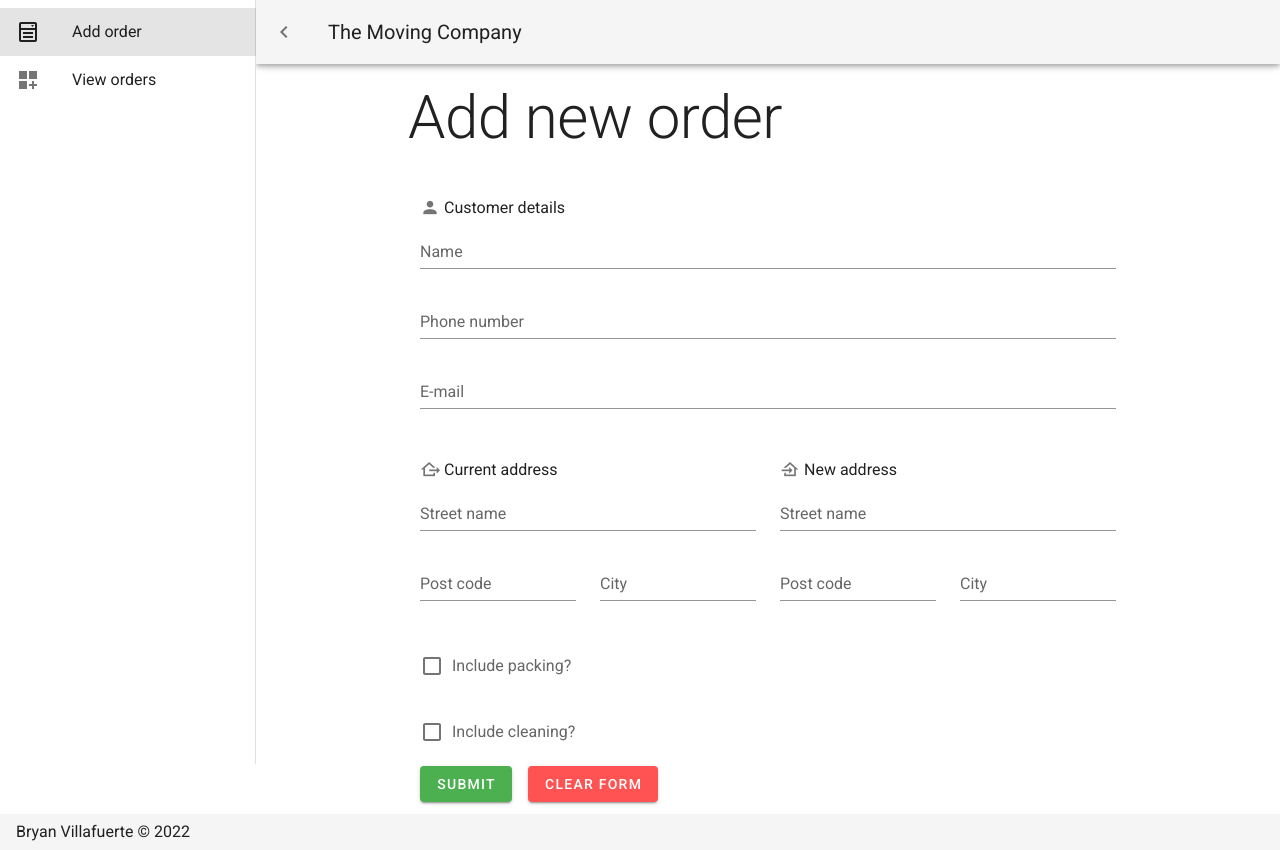
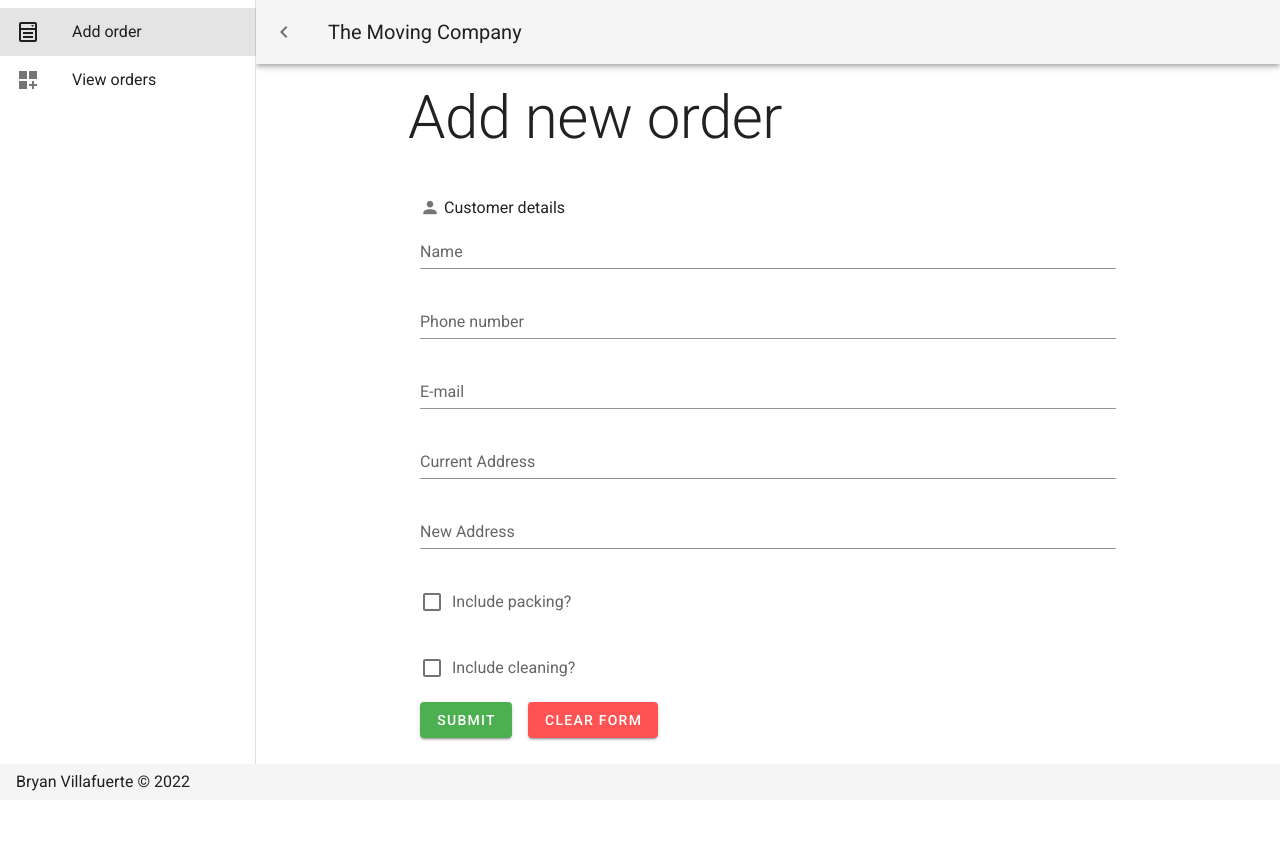
Before and after one commit to bryanvillafuerte/moving-company, a Nuxt app: page / in a window 1280 px wide. After the commit the page ends 800 px from the top, so only its background shows below. Built offline with nearby package versions, Linux system fonts and the light colour scheme.

Commit message:
replaced mock API with spring boot API

```diff
--- a/components/OrderCard.vue
+++ b/components/OrderCard.vue
@@ -2,7 +2,7 @@
   <v-card class="order-card">
     <div class="text-overline pa-4" :class="orderStatus ? 'status-open' : 'status-closed'">
       <template>Order number:</template>
-      <template>{{ order.orderNumber }}</template>
+      <template>00{{ order.id }}</template>
     </div>
 
     <v-divider></v-divider>
@@ -13,7 +13,7 @@
           <template v-slot:activator>
             <v-list-item-content>
               <v-list-item-title class="text-h5 mb-1">
-                {{ order.customerDetails.name }}
+                {{ order.name }}
               </v-list-item-title>
             </v-list-item-content>
           </template>
@@ -22,25 +22,32 @@
             <v-list-item-content>
               <v-list-item-subtitle>
                 <v-icon dense>mdi-cellphone</v-icon>
-                <template>+47 {{ order.customerDetails.phoneNumber }}</template>
+                <template>+47 {{ order.phoneNumber }}</template>
               </v-list-item-subtitle>
               <v-list-item-subtitle>
                 <v-icon dense>mdi-email-outline</v-icon>
-                <template>{{ order.customerDetails.emailAddress }}</template>
+                <template>{{ order.email }}</template>
               </v-list-item-subtitle>
               <v-list-item-subtitle>
                 <v-icon dense>mdi-home-export-outline</v-icon>
-                <template>{{ order.currentAddress.street }},</template>
-                <template>{{ order.currentAddress.postCode }}</template>
-                <template>{{ order.currentAddress.city }}</template>
+                <template>{{ order.currentAddress }}</template>
               </v-list-item-subtitle>
               <v-list-item-subtitle>
                 <v-icon dense>mdi-home-import-outline</v-icon>
-                <template>{{ order.newAddress.street }},</template>
-                <template>{{ order.newAddress.postCode }}</template>
-                <template>{{ order.newAddress.city }}</template>
+                <template>{{ order.newAddress }}</template>
               </v-list-item-subtitle>
             </v-list-item-content>
+          </v-list-item>
+
+          <v-list-item>
+            <v-list-item-subtitle>
+              <v-list-item-avatar v-if="order.withPacking" color="cyan lighten-1" size="32" class="mx-0 mr-2">
+                <v-icon dense color="white">mdi-package-variant</v-icon>
+              </v-list-item-avatar>
+              <v-list-item-avatar v-if="order.withCleaning" color="cyan lighten-1" size="32" class="mx-0">
+                <v-icon dense color="white">mdi-broom</v-icon>
+              </v-list-item-avatar>
+            </v-list-item-subtitle>
           </v-list-item>
         </v-list-group>
       </v-list-item-content>
@@ -57,87 +64,39 @@
           <h4 class="font-weight-regular ml-1">Customer details</h4>
         </div>
         <v-text-field
-          v-model="order.customerDetails.name"
+          v-model="order.name"
           :rules="nameRules"
           label="Name"
           required
         ></v-text-field>
 
         <v-text-field
-          v-model="order.customerDetails.phoneNumber"
+          v-model="order.phoneNumber"
           :rules="numberRules"
           label="Phone number"
           required
         ></v-text-field>
 
         <v-text-field
-          v-model="order.customerDetails.emailAddress"
+          v-model="order.email"
           :rules="emailRules"
           label="E-mail"
           required
         ></v-text-field>
 
-        <div class="mt-4 mb-4">
-          <div class="mb-0 form-group-header">
-            <v-icon dense>mdi-home-export-outline</v-icon>
-            <h4 class="font-weight-regular ml-1">Current address</h4>
-          </div>
-          <v-text-field
-            v-model="order.currentAddress.street"
-            :rules="streetRules"
-            label="Street name"
-            required
-          ></v-text-field>
-          <v-row>
-            <v-col>
-              <v-text-field
-                v-model="order.currentAddress.postCode"
-                :rules="postCodeRules"
-                label="Post code"
-                required
-              ></v-text-field>
-            </v-col>
-            <v-col>
-              <v-text-field
-                v-model="order.currentAddress.city"
-                :rules="cityRules"
-                label="City"
-                required
-              ></v-text-field>
-            </v-col>
-          </v-row>
-        </div>
+        <v-text-field
+          v-model="order.currentAddress"
+          :rules="currentAddressRules"
+          label="Current Address"
+          required
+        ></v-text-field>
 
-        <div class="mt-4 mb-4">
-          <div class="mb-0 form-group-header">
-            <v-icon dense>mdi-home-import-outline</v-icon>
-            <h4 class="font-weight-regular ml-1">New address</h4>
-          </div>
-          <v-text-field
-            v-model="order.newAddress.street"
-            :rules="streetRules"
-            label="Street name"
-            required
-          ></v-text-field>
-          <v-row>
-            <v-col>
-              <v-text-field
-                v-model="order.newAddress.postCode"
-                :rules="postCodeRules"
-                label="Post code"
-                required
-              ></v-text-field>
-            </v-col>
-            <v-col>
-              <v-text-field
-                v-model="order.newAddress.city"
-                :rules="cityRules"
-                label="City"
-                required
-              ></v-text-field>
-            </v-col>
-          </v-row>
-        </div>
+        <v-text-field
+          v-model="order.newAddress"
+          :rules="newAddressRules"
+          label="New Address"
+          required
+        ></v-text-field>
 
         <v-checkbox
           v-model="order.withPacking"
@@ -221,14 +180,11 @@ export default {
         v => !!v || 'E-mail is required',
         v => /.+@.+\..+/.test(v) || 'E-mail must be valid',
       ],
-      streetRules: [
-        v => !!v || 'Street name is required',
+      currentAddressRules: [
+        v => !!v || 'Current address is required',
       ],
-      postCodeRules: [
-        v => !!v || 'Post code is required',
-      ],
-      cityRules: [
-        v => !!v || 'City is required',
+      newAddressRules: [
+        v => !!v || 'New address is required',
       ],
       select: null,
       snackbar: false,
@@ -272,6 +228,8 @@ export default {
   }
 
   .edit-form {
+    width: 100%;
+
     .form-group-header {
       display: flex;
     }
--- a/pages/ViewOrders.vue
+++ b/pages/ViewOrders.vue
@@ -19,11 +19,6 @@
         v-for="(order, i) in closedOrders"
         :key="i"
         :order-data="order"
-        :order-number="order.orderNumber"
-        :customer-name="order.customerDetails.name"
-        :number="order.customerDetails.phoneNumber"
-        :email="order.customerDetails.emailAddress"
-        :status="getStatus(order.status)"
       />
     </div>
   </v-container>
@@ -44,20 +39,12 @@ export default {
       closedOrders: []
     }
   },
-  methods: {
-    async getOrderList() {
-      this.orders = await fetch('http://localhost:3001/mockapi/v1/orders')
-        .then(res => res.json())
+  async mounted() {
+    this.orders = await this.$axios.$get('http://localhost:8080/api/orders')
 
-      this.openOrders = this.orders.filter(order => order.status === "OPEN")
-      this.closedOrders = this.orders.filter(order => order.status === "CLOSED")
-    },
-    getStatus(status) {
-      return status === "OPEN";
-    }
-  },
-  async mounted() {
-    await this.getOrderList()
+    this.openOrders = this.orders.filter(order => order.status === "OPEN")
+    this.closedOrders = this.orders.filter(order => order.status === "CLOSED")
+
   }
 }
 </script>
--- a/pages/index.vue
+++ b/pages/index.vue
@@ -35,68 +35,19 @@
         required
       ></v-text-field>
 
-      <v-row class="mt-4 mb-4">
-        <v-col>
-          <div class="mb-0 form-group-header">
-            <v-icon dense>mdi-home-export-outline</v-icon>
-            <h4 class="font-weight-regular ml-1">Current address</h4>
-          </div>
       <v-text-field
-            v-model="currentAddress.street"
-            :rules="streetRules"
-            label="Street name"
+        v-model="currentAddress"
+        :rules="currentAddressRules"
+        label="Current Address"
         required
       ></v-text-field>
-          <v-row>
-            <v-col>
+
       <v-text-field
-                v-model="currentAddress.postCode"
-                :rules="postCodeRules"
-                label="Post code"
+        v-model="newAddress"
+        :rules="newAddressRules"
+        label="New Address"
         required
       ></v-text-field>
-            </v-col>
-            <v-col>
-              <v-text-field
-                v-model="currentAddress.city"
-                :rules="cityRules"
-                label="City"
-                required
-              ></v-text-field>
-            </v-col>
-          </v-row>
-        </v-col>
-        <v-col>
-          <div class="mb-0 form-group-header">
-            <v-icon dense>mdi-home-import-outline</v-icon>
-            <h4 class="font-weight-regular ml-1">New address</h4>
-          </div>
-          <v-text-field
-            v-model="newAddress.street"
-            :rules="streetRules"
-            label="Street name"
-            required
-          ></v-text-field>
-          <v-row>
-            <v-col>
-              <v-text-field
-                v-model="newAddress.postCode"
-                :rules="postCodeRules"
-                label="Post code"
-                required
-              ></v-text-field>
-            </v-col>
-            <v-col>
-              <v-text-field
-                v-model="newAddress.city"
-                :rules="cityRules"
-                label="City"
-                required
-              ></v-text-field>
-            </v-col>
-          </v-row>
-        </v-col>
-      </v-row>
 
       <v-checkbox
         v-model="packing"
@@ -147,24 +98,13 @@ export default {
       v => !!v || 'E-mail is required',
       v => /.+@.+\..+/.test(v) || 'E-mail must be valid',
     ],
-    currentAddress: {
-      street: '',
-      postCode: '',
-      city: ''
-    },
-    newAddress: {
-      street: '',
-      postCode: '',
-      city: ''
-    },
-    streetRules: [
-      v => !!v || 'Street name is required',
+    currentAddress: '',
+    currentAddressRules: [
+      v => !!v || 'Current address is required',
     ],
-    postCodeRules: [
-      v => !!v || 'Post code is required',
-    ],
-    cityRules: [
-      v => !!v || 'City is required',
+    newAddress: '',
+    newAddressRules: [
+      v => !!v || 'New address is required',
     ],
     select: null,
     packing: false,
```
Lines whose indentation alone changed are shown as unchanged.
